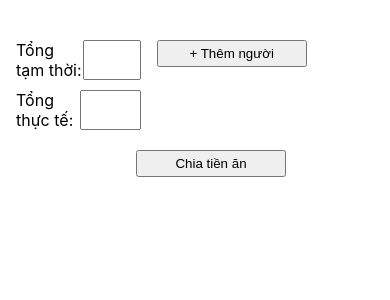
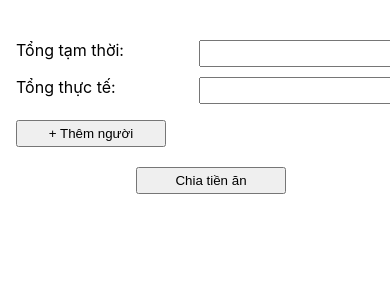
Before and after one commit to LongLee0605/shareBill, a React (Create React App) app: page / in a window 390 px wide. Shown: the top 300 px of the page. Built offline with nearby package versions, Linux system fonts and the light colour scheme.

Commit message:
add css mobile

```diff
--- a/src/App.css
+++ b/src/App.css
@@ -47,8 +47,7 @@ td {
 }
 .container {
   margin: 0 auto;
-  max-width: 1024px;
-  width: 100%;
+  width: 1024px;
 }
 .flex {
   display: flex;
@@ -56,14 +55,17 @@ td {
 .flex-column {
   flex-direction: column;
 }
+.flex-wrap {
+  flex-wrap: wrap;
+}
 .flex-justify-between {
   justify-content: space-between;
 }
 .flex-1 {
-  flex: 1;
+  width: 35%;
 }
 .flex-2 {
-  flex: 2;
+  width: 60%;
 }
 .gap-4 {
   gap: 4px;
@@ -93,3 +95,17 @@ td {
 .py-40 {
   padding: 40px 16px;
 }
+@media screen and (max-width: 780px) {
+  .container {
+    width: 100%;
+  }
+  .flex-1 {
+    width: 100%;
+  }
+  .flex-2 {
+    width: 100%;
+  }
+  .flex-input-60{
+    width: 50%;
+  }
+}
--- a/src/App.js
+++ b/src/App.js
@@ -85,7 +85,7 @@ function App({ data }) {
   return (
     <div className="container py-40">
       <div>
-        <div className="flex gap-16">
+        <div className="flex gap-16 flex-wrap flex-justify-between">
           <div className="flex flex-1 flex-column gap-10">
             <label className=" flex flex-justify-between">
               Tổng tạm thời:{" "}
```
